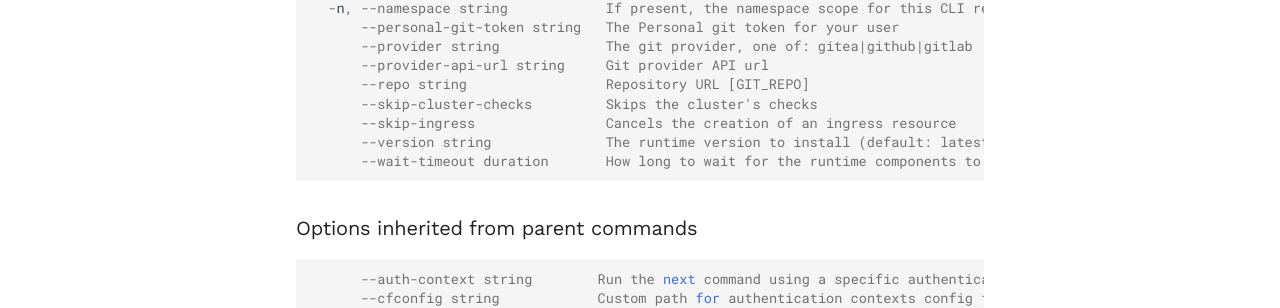
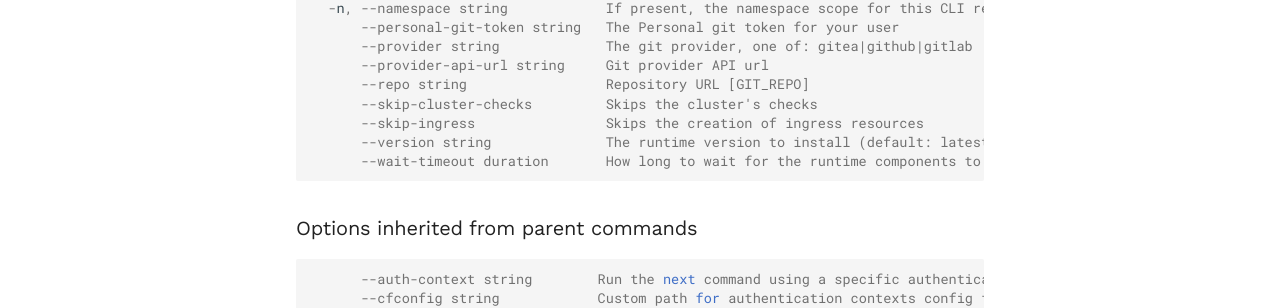
Before and after one commit to codefresh-io/cli-v2, an MkDocs documentation site: the page built from docs/commands/cli-v2_runtime_install.md, in a window 1280 px wide and 900 px high, scrolled down 596 px. Shown: the part 334-642 px from the top of the window. Built offline with MkDocs 1.6.1 and Material for MkDocs 9.7.7, drawn with Linux system fonts in a browser that asks for light colours; comment, search, counter and statistics services are not loaded.

Commit message:
gen docs

````diff
--- a/docs/commands/cli-v2_runtime_install.md
+++ b/docs/commands/cli-v2_runtime_install.md
@@ -42,7 +42,7 @@ cli-v2 runtime install [runtime_name] [flags]
       --provider-api-url string     Git provider API url
       --repo string                 Repository URL [GIT_REPO]
       --skip-cluster-checks         Skips the cluster's checks
-      --skip-ingress                Cancels the creation of an ingress resource
+      --skip-ingress                Skips the creation of ingress resources
       --version string              The runtime version to install (default: latest)
       --wait-timeout duration       How long to wait for the runtime components to be ready (default 8m0s)
 ```
````
